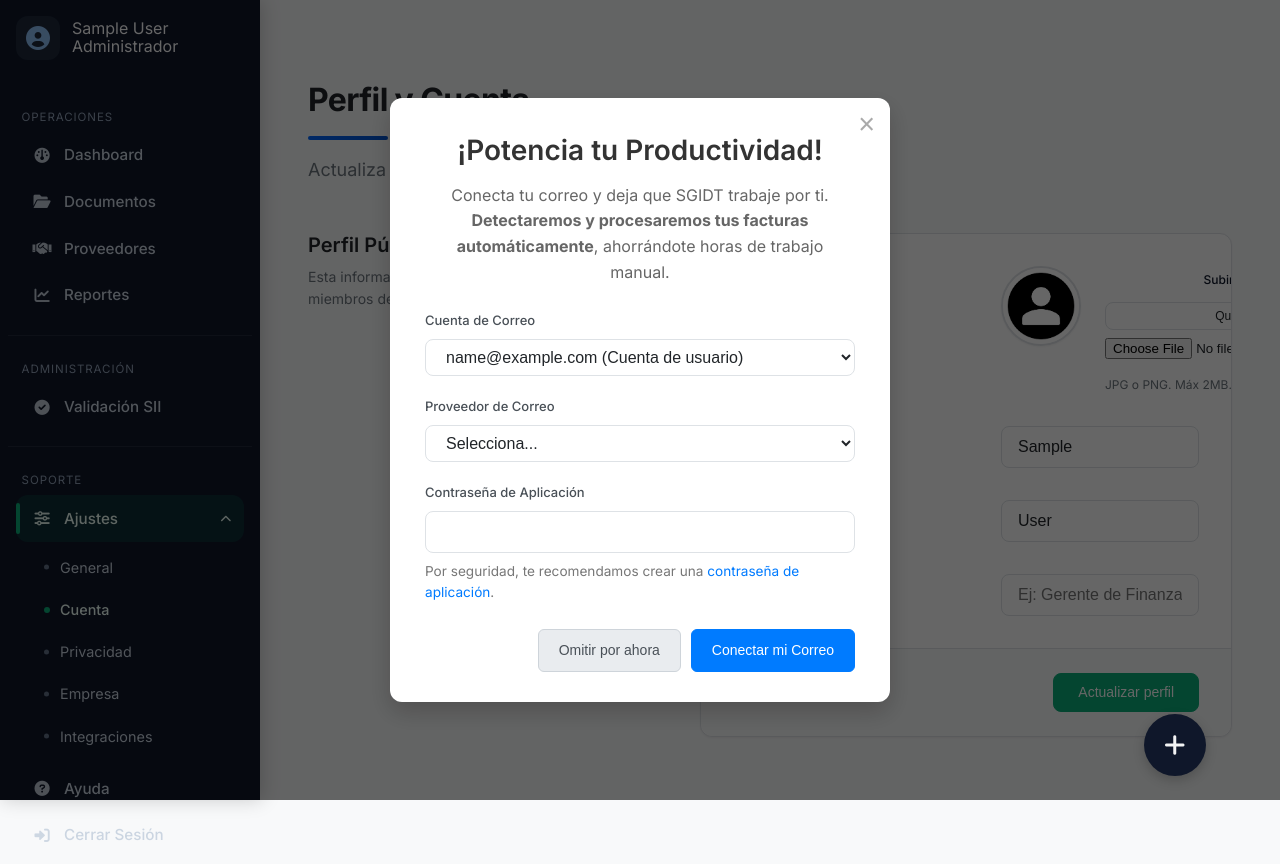
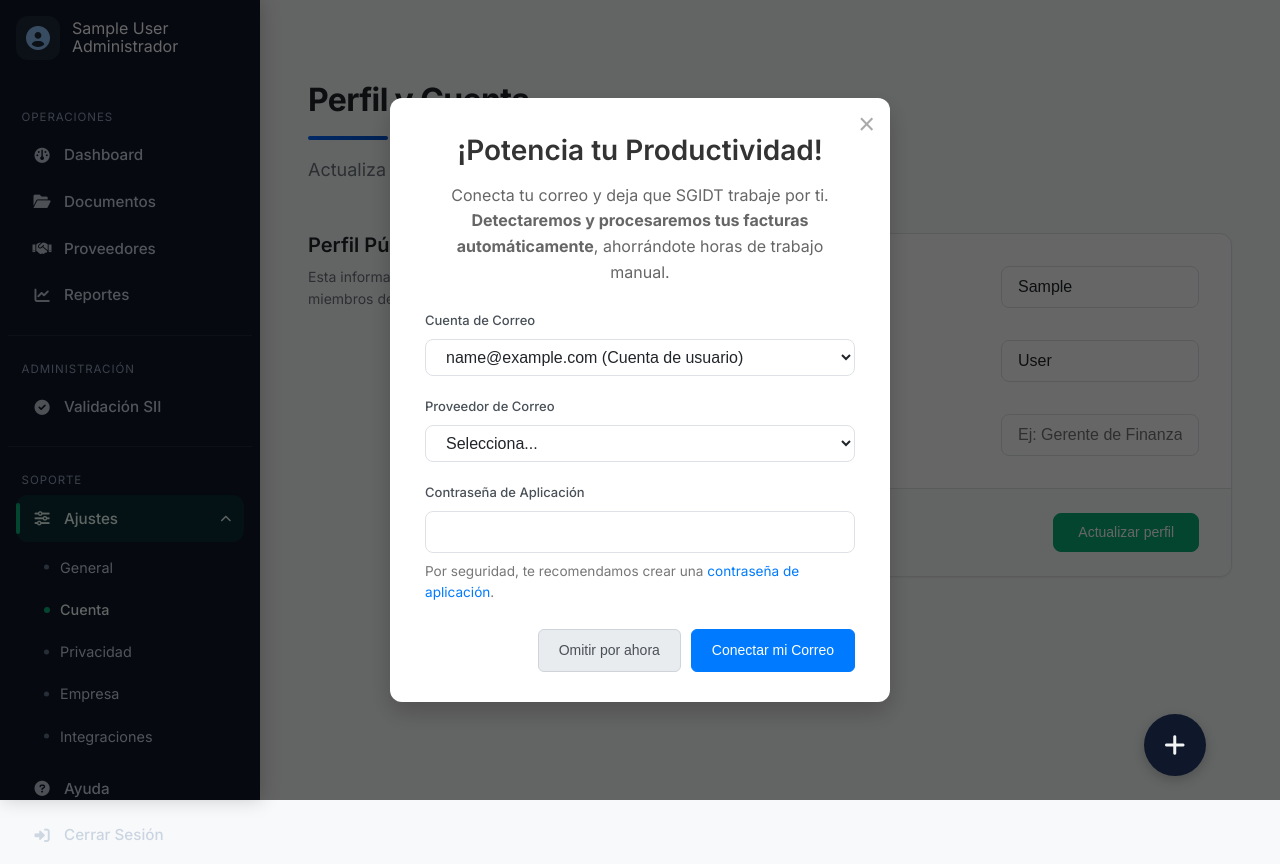
Before and after one commit to NicolasCeronM/sgidt, a Django app: page /panel/ajustes/cuenta/ in a window 1280 px wide. Run offline with Django 5.2, Linux system fonts and the light colour scheme; the visitor is signed in with stand-in values (Sample User, id 1); data that the repository does not hold is empty; parts of the project's set-up code (start-up, migrations or seed data) failed here and were passed over.

Commit message:
Eliminar la opción de subir y quitar foto de perfil en la configuración de cuenta

```diff
--- a/templates/panel/ajustes/_cuenta.html
+++ b/templates/panel/ajustes/_cuenta.html
@@ -9,43 +9,24 @@
       <form method="post" class="settings-form" enctype="multipart/form-data">
         {% csrf_token %}
         <div class="card-body p-4">
-
-          <div class="settings-row">
-            <div class="settings-label">Foto de perfil</div>
-            <div class="settings-field">
-              <div class="avatar-upload">
-                <img src="{% static 'panel/img/avatar_default.png' %}" alt="Avatar" class="avatar-preview">
-                <div class="avatar-actions">
-                  <label for="avatar-input" class="btn btn-sm btn-outline-primary">Subir foto</label>
-                  <button type="button" class="btn btn-sm btn-outline-secondary">Quitar</button>
-                  <input type="file" id="avatar-input" name="avatar" class="d-none" accept="image/png, image/jpeg">
-                  <div class="settings-help">JPG o PNG. Máx 2MB.</div>
-                </div>
-              </div>
-            </div>
-          </div>
-
           <div class="settings-row">
             <div class="settings-label">Nombre</div>
             <div class="settings-field">
               <input class="form-control" type="text" name="first_name" value="{{ user.first_name }}">
             </div>
           </div>
-
           <div class="settings-row">
             <div class="settings-label">Apellido</div>
             <div class="settings-field">
               <input class="form-control" type="text" name="last_name" value="{{ user.last_name }}">
             </div>
           </div>
-
           <div class="settings-row">
             <div class="settings-label">Cargo o Rol</div>
             <div class="settings-field">
               <input class="form-control" type="text" name="job_title" value="{{ user.profile.job_title|default:'' }}" placeholder="Ej: Gerente de Finanzas">
             </div>
           </div>
-
         </div>
         <div class="card-footer settings-actions">
           <button class="btn btn-primary" type="submit" name="action_update_profile">Actualizar perfil</button>
```
